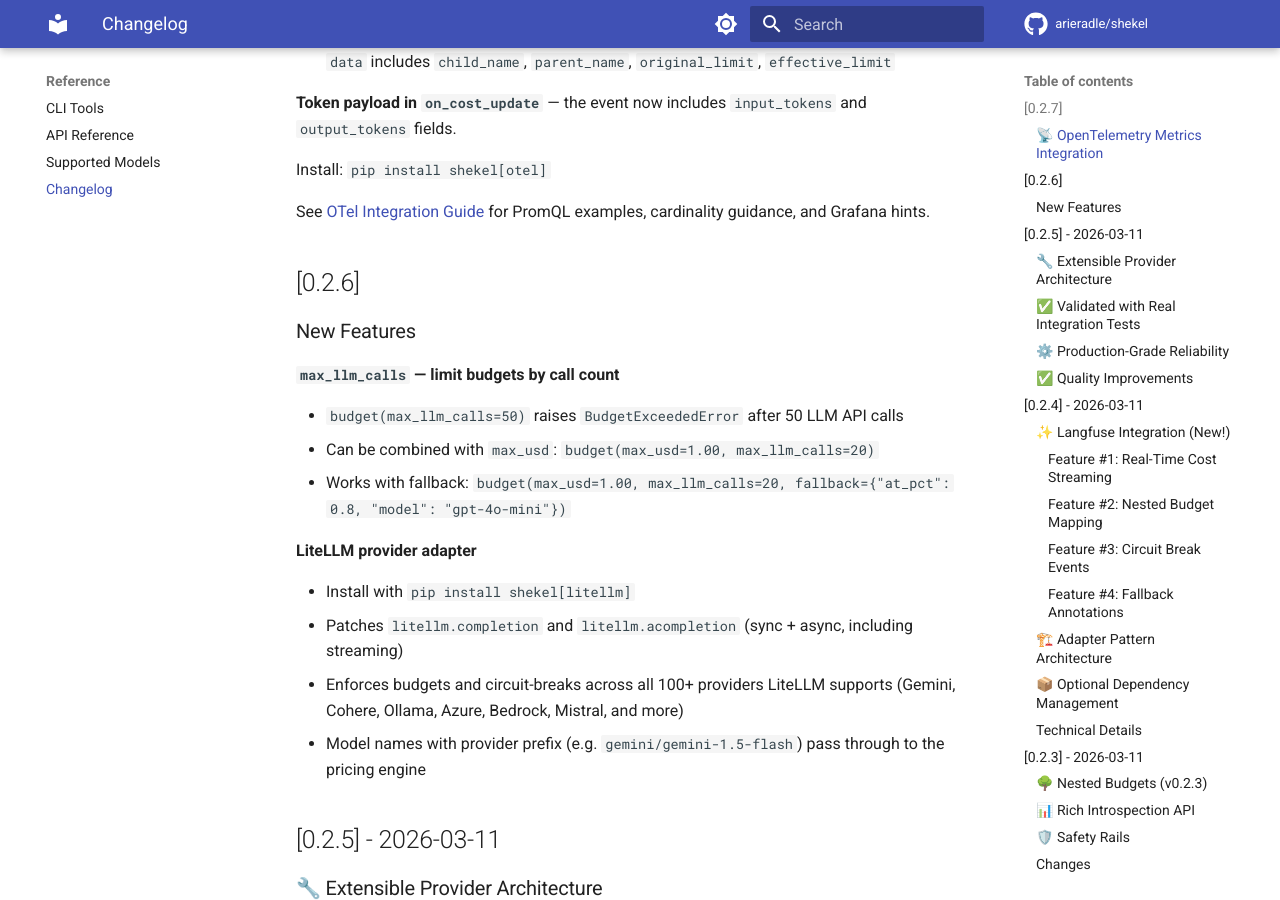
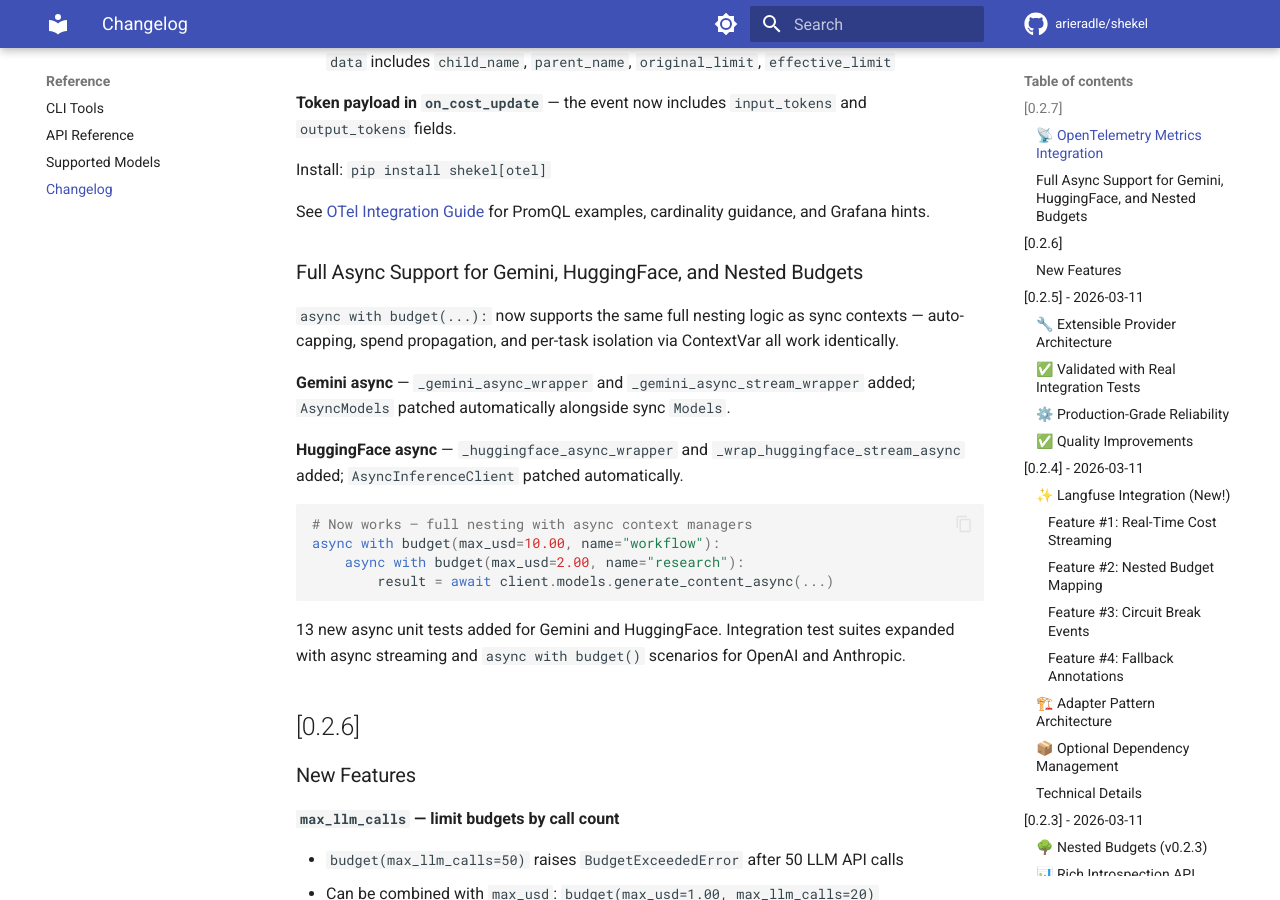
Before and after one commit to arieradle/shekel, an MkDocs documentation site: the page built from docs/changelog.md, in a window 1280 px wide and 900 px high, scrolled down 1395 px. Built offline with MkDocs 1.6.1 and Material for MkDocs 9.7.7, drawn with Linux system fonts in a browser that asks for light colours; comment, search, counter and statistics services are not loaded; the version menu is left out.

Commit message:
docs: include PR #19 async support in v0.2.7 changelog
PR #19 (feature/async-full-support) landed on main after v0.2.6 and is
part of the v0.2.7 release. Added to both CHANGELOG.md and
docs/changelog.md: full async support for Gemini, HuggingFace, and
nested async budgets; 13 new async unit tests; expanded integration suites.

Co-Authored-By: Claude Sonnet 4.6 <noreply@anthropic.com>

````diff
--- a/docs/changelog.md
+++ b/docs/changelog.md
@@ -46,6 +46,23 @@ Silent no-op when `opentelemetry-api` is not installed (`meter.is_noop is True`)
 Install: `pip install shekel[otel]`
 
 See [OTel Integration Guide](integrations/otel.md) for PromQL examples, cardinality guidance, and Grafana hints.
+
+### Full Async Support for Gemini, HuggingFace, and Nested Budgets
+
+`async with budget(...):` now supports the same full nesting logic as sync contexts — auto-capping, spend propagation, and per-task isolation via ContextVar all work identically.
+
+**Gemini async** — `_gemini_async_wrapper` and `_gemini_async_stream_wrapper` added; `AsyncModels` patched automatically alongside sync `Models`.
+
+**HuggingFace async** — `_huggingface_async_wrapper` and `_wrap_huggingface_stream_async` added; `AsyncInferenceClient` patched automatically.
+
+```python
+# Now works — full nesting with async context managers
+async with budget(max_usd=10.00, name="workflow"):
+    async with budget(max_usd=2.00, name="research"):
+        result = await client.models.generate_content_async(...)
+```
+
+13 new async unit tests added for Gemini and HuggingFace. Integration test suites expanded with async streaming and `async with budget()` scenarios for OpenAI and Anthropic.
 
 ## [0.2.6] {#026}
 
````
Also changed, not shown: CHANGELOG.md (+7 -0 lines).
